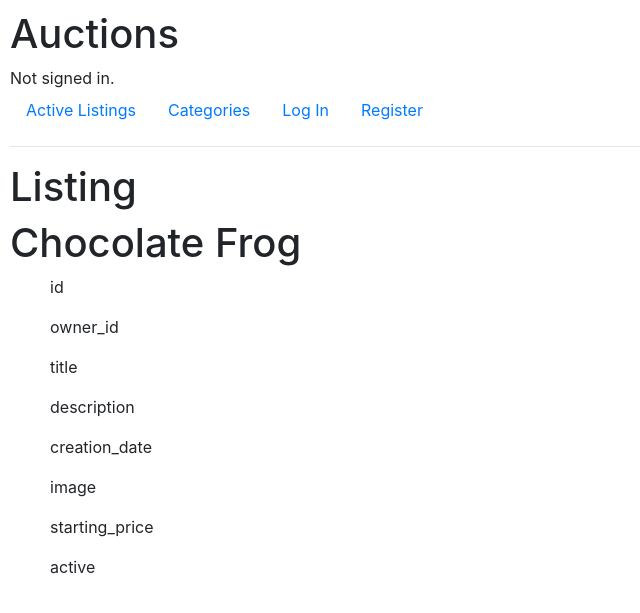
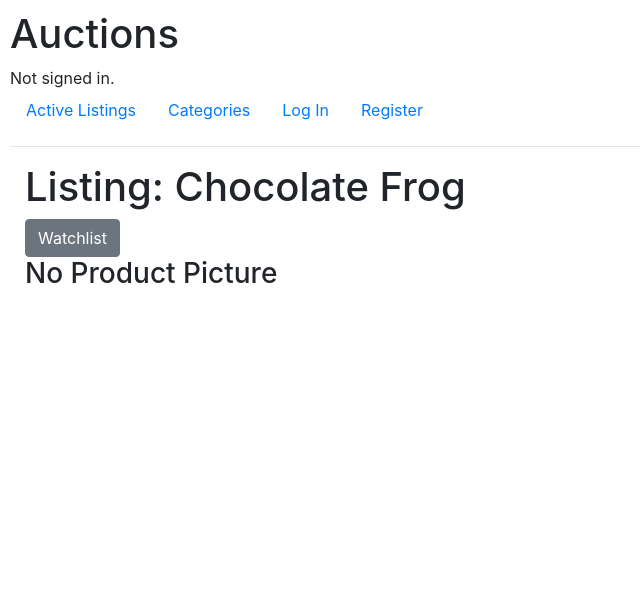
Before and after one commit to Thackerie/CS50W-Project2, a Django app: a page that uses auctions/templates/auctions/listing.html in a window 1280 px wide. Shown: the top 613 px of the page, without its empty margins (0-640 px from the left). Run offline with Django 3.2, Linux system fonts and the light colour scheme; data comes from the database, SQL or seed files in the repository; both versions use the stored data as it was after the commit; some libraries are stand-ins or nearby versions.

Commit message:
Added watchlist button and started work on listing page

```diff
--- a/auctions/models.py
+++ b/auctions/models.py
@@ -22,8 +22,10 @@ class Listing(models.Model):
     #category = models.CharField(max_length=64, choices=CATEGORIES)
 
     starting_price = models.FloatField()
+
     #use Listing.Comments.all() to get all related comments
-    watchlisted = models.ManyToManyField(User, related_name="Watchlist", null=True, blank=True)
+
+    watchlisted = models.ManyToManyField(User, related_name="watchlist", null=True, blank=True)
     #active bool to check if bidding is still ongoing
     active = models.BooleanField()
     def __str__(self) -> str:
--- a/auctions/templates/auctions/listing.html
+++ b/auctions/templates/auctions/listing.html
@@ -1,9 +1,21 @@
 {% extends "auctions/layout.html" %}
 
 {% block body %}
-    <h1>Listing</h1>
-    <h1>{{ name }}</h1>
-    {% for point in data %}
-        <ul>{{ point }}</ul>
-    {% endfor %}
+<div class="container-fluid">
+    <h1>Listing: {{ data.title }}</h1>
+    <form action="{{ name }}" method="POST">
+        {% csrf_token %}
+        {{ form }}
+        <input type="submit" class="btn btn-secondary" value="Watchlist">
+    </form>
+
+    <div class="image-div">
+        {% if data.image != "" %}
+            <img src="{{root}}/{{ data.image }}" width="1000px" alt="">
+        {% else %}
+            <h3>No Product Picture</h3>
+        {% endif %}
+    </div>
+</div>
+
 {% endblock %}
--- a/auctions/views.py
+++ b/auctions/views.py
@@ -1,10 +1,49 @@
 from django.contrib.auth import authenticate, login, logout
 from django.db import IntegrityError
 from django.http import HttpResponse, HttpResponseRedirect
-from django.shortcuts import render
+from django.shortcuts import render, redirect
 from django.urls import reverse
+from django.conf import settings
+from django import forms
 
 from .models import User, Listing, Category
+
+class WatchlistForm(forms.Form):
+    watchlist = forms.BooleanField(widget=forms.HiddenInput(attrs={"value": "True", "name" : "watchlist"}))
+
+def watchlist(request):
+    noResults = False
+    id = request.user.id
+    listingObjects = Listing.objects.filter(active__exact = True).filter(watchlisted= id)
+    print(listingObjects)
+    listings = make_listing_touple(listingObjects)
+    if len(listings) == 0:
+        noResults = True
+    return render(request, "auctions/watchlist.html", {
+        "listings" : listings,
+        "noResults" : noResults
+    })
+
+def listing(request, name):
+    data = Listing.objects.filter(title__exact = name.replace("_"," ")).values()
+    if request.method == "POST":
+        form = WatchlistForm(request.POST)
+        if form.is_valid():
+            username = request.user.username
+            value = form.cleaned_data["watchlist"]
+            print(value)
+            user = User.objects.get(username=username)
+            user.watchlist.add(data[0]["id"])
+            user.save()
+    #getting the data that is related to the given name of a listing
+
+
+    return render(request, "auctions/listing.html", {
+        "name" : name,
+        "root" : settings.MEDIA_URL,
+        "form" : WatchlistForm(),
+        "data" : data[0]
+    })
 
 def make_listing_touple(listingObjects):
     listingNames = []
@@ -110,24 +149,3 @@ def category(request, name:str):
         "listings" : listings,
         "noResults" : noResults
     })
-
-def listing(request, name):
-    #removing the underscores from the name for prettier looks
-    name = name.replace("_", " ")
-    data = Listing.objects.filter(title__exact = name).values()
-    return render(request, "auctions/listing.html", {
-        "name" : name,
-        "data" : data[0]
-    })
-
-def watchlist(request):
-    noResults = False
-    username = request.user.username
-    listingObjects = Listing.objects.filter(active__exact = True).filter(watchlisted__username= username)
-    listings = make_listing_touple(listingObjects)
-    if len(listings) == 0:
-        noResults = True
-    return render(request, "auctions/watchlist.html", {
-        "listings" : listings,
-        "noResults" : noResults
-    })
--- a/commerce/urls.py
+++ b/commerce/urls.py
@@ -15,8 +15,10 @@ Including another URLconf
 """
 from django.contrib import admin
 from django.urls import include, path
+from django.conf import settings
+from django.conf.urls.static import static
 
 urlpatterns = [
     path("admin/", admin.site.urls),
     path("", include("auctions.urls"))
-]
+] + static(settings.MEDIA_URL, document_root=settings.MEDIA_ROOT)
```
Also changed, not shown: auctions/migrations/0008_alter_listing_watchlisted.py (added), db.sqlite3, media/listing_images/CS50P_LARS.png (added).
